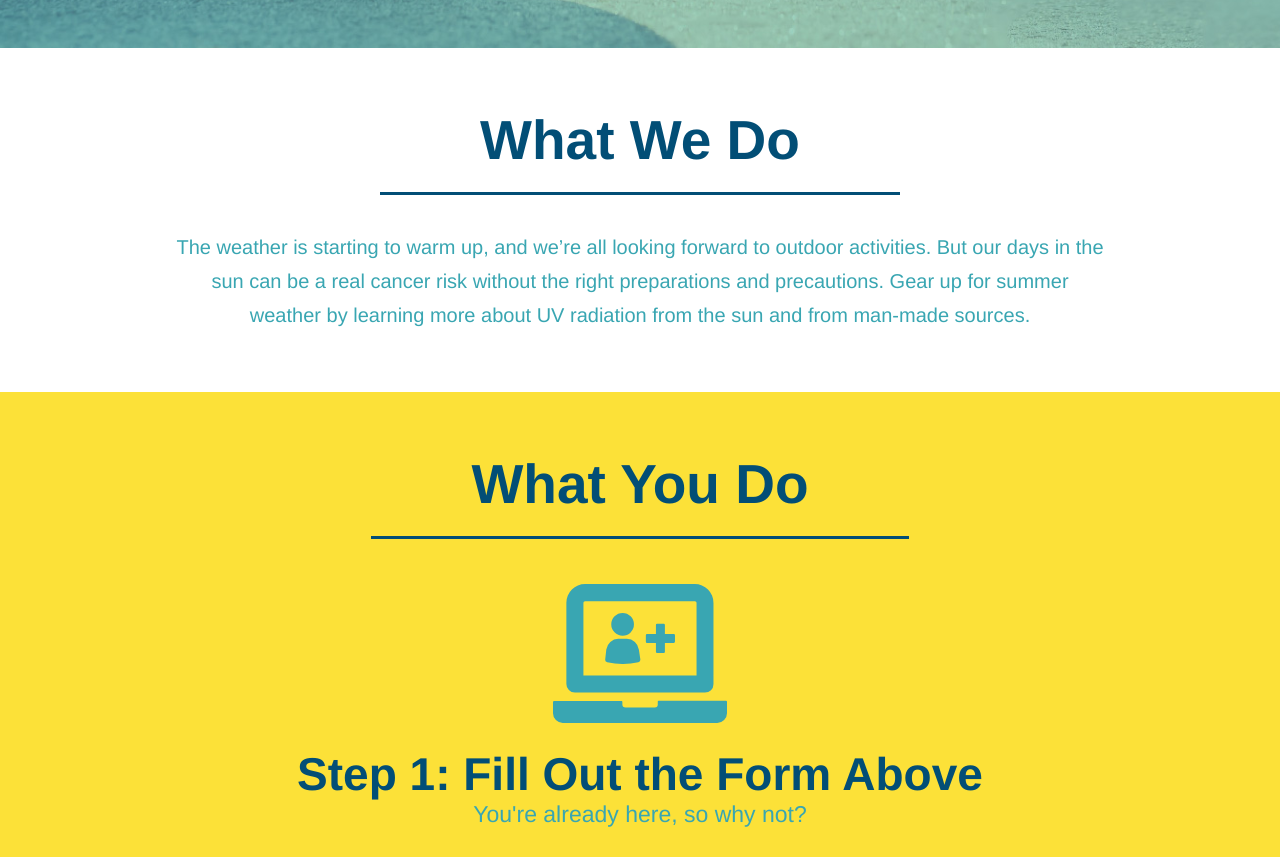
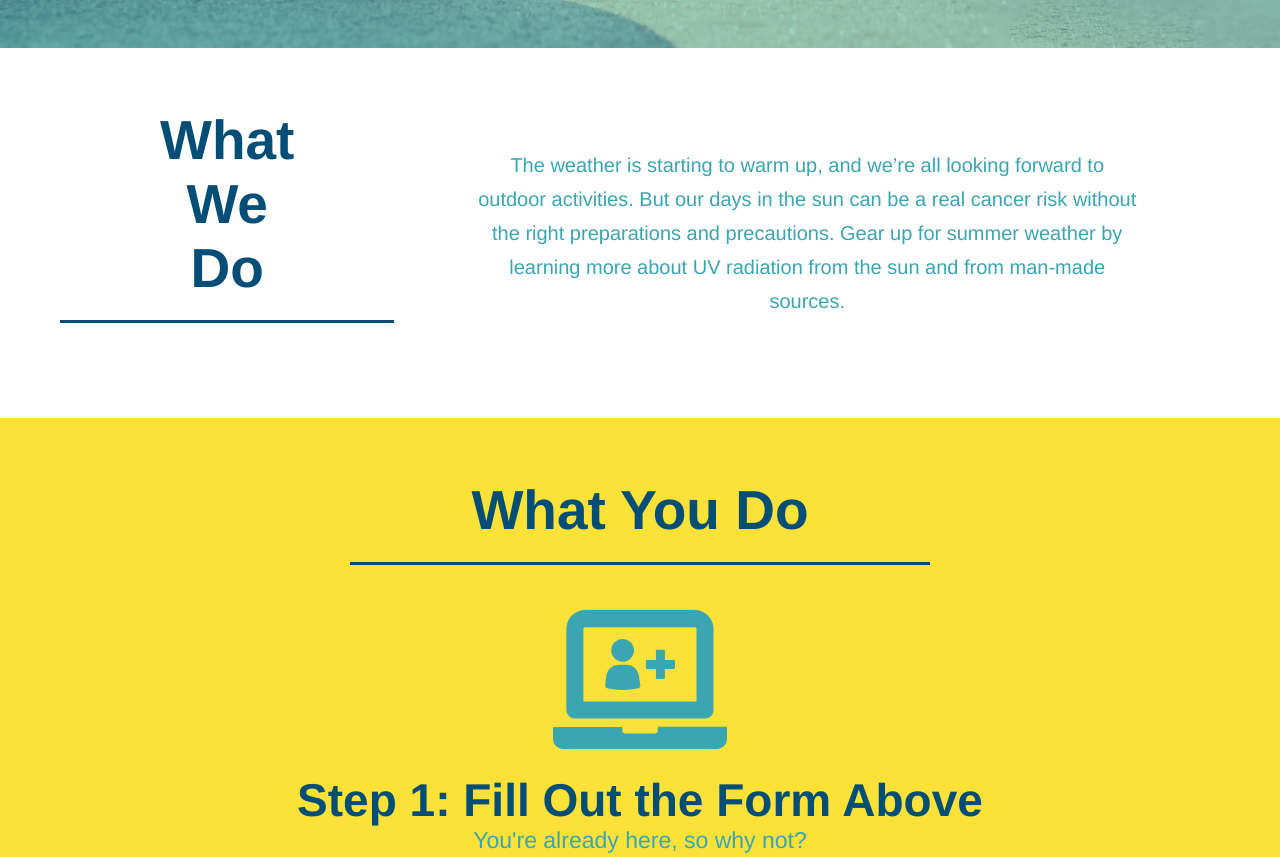
Before and after one commit to russe433/run-buddy, a plain HTML site: page index.html in a window 1280 px wide. Shown: the part 799-1656 px from the top of the page. Drawn offline with Linux system fonts and the light colour scheme.

Commit message:
edited CSS flexbox info

```diff
--- a/assets/css/style.css
+++ b/assets/css/style.css
@@ -112,6 +112,7 @@ header h1 {
       color: #fff;
       font-size: 18px;
       line-height: 1.3;
+      font-size: 18px;
       font-style: italic;
   }
   .hero-cta h2{
@@ -159,16 +160,13 @@ header h1 {
   }
    /* Hero Style End */
 
-   .intro{
-       text-align: center;
-   }
-
    .intro p{
        line-height: 1.7;
        color:#39a6b2;
        width: 80%;
        font-size: 20px;
        margin:auto;
+       text-align: center;
    }
 
    .steps {
@@ -179,9 +177,10 @@ header h1 {
    .section-title {
        font-size: 55px;
        color:#024e76;
-       margin-bottom:35px;
-       display:inline-block;
-       border-bottom: 3px solid;
+       padding-bottom: 20px;
+       text-align: center;
+       margin:0 auto 35px auto;
+       width: 50%;
    }
 
    .primary-border{
@@ -213,7 +212,6 @@ header h1 {
    }
 
    .trainer{
-       text-align: center;
        width: 900px;
        margin: 0 auto 30px auto;
        background: #024e76;
@@ -251,7 +249,6 @@ header h1 {
 
  /*REACH OUT STYLES START*/
    .contact{
-       text-align: center;
        background: #024e76;
    }
    .contact h2{
@@ -285,3 +282,7 @@ header h1 {
     color: #fce138;
   }
   /*REACH OUT STYLES END*/
+
+  .flex-row {
+      display: flex;
+  }
--- a/index.html
+++ b/index.html
@@ -58,12 +58,15 @@
             </div>
         </section>
 
-
         <section id="what-we-do" class="intro">
+            <div class="flex-row">
             <h2 class="section-title primary-border">What We Do</h2>
-                <p>
-                The weather is starting to warm up, and we’re all looking forward to outdoor activities. But our days in the sun can be a real cancer risk without the right preparations and precautions. Gear up for summer weather by learning more about UV radiation from the sun and from man-made sources.
-                </p>
+                <div class="flex-row">
+                    <p>
+                    The weather is starting to warm up, and we’re all looking forward to outdoor activities. But our days in the sun can be a real cancer risk without the right preparations and precautions. Gear up for summer weather by learning more about UV radiation from the sun and from man-made sources.
+                    </p>
+                </div>
+            </div>
         </section>
 
         <section id="what-you-do" class="steps">
@@ -95,7 +98,9 @@
         </section>
 
         <section id="your-trainers" class="trainers">
+            <div class="flex-row">
             <h2 class="section-title primary-border">Meet the Trainers</h2>
+            </div>
             <article class="trainer">
                 <img src="./assets/images/trainer-1.jpg" alt="Arron Stephens in his workout clothes, ready to pump iron"/>
                 <div class="trainer-bio">
@@ -130,7 +135,9 @@
         </section>
 
         <section id="reach-out" class="contact">
-            <h2 class="section-title secondary-border">Reach Out</h2>
+            <div class="flex-row">
+                <h2 class="section-title secondary-border">Reach Out</h2>
+            </div>
             <div class="contact-info">
                 <div>
                 <iframe src="https://www.google.com/maps/embed?pb=!1m14!1m8!1m3!1d2930.2998896730855!2d-84.658152!3d42.739707!3m2!1i1024!2i768!4f13.1!3m3!1m2!1s0x88229587f3a21dcb%3A0xb51586d49ca5dbec!2s7373%20W%20Saginaw%20Hwy%2C%20Lansing%2C%20MI%2048917!5e0!3m2!1sen!2sus!4v1649797122166!5m2!1sen!2sus"
```
